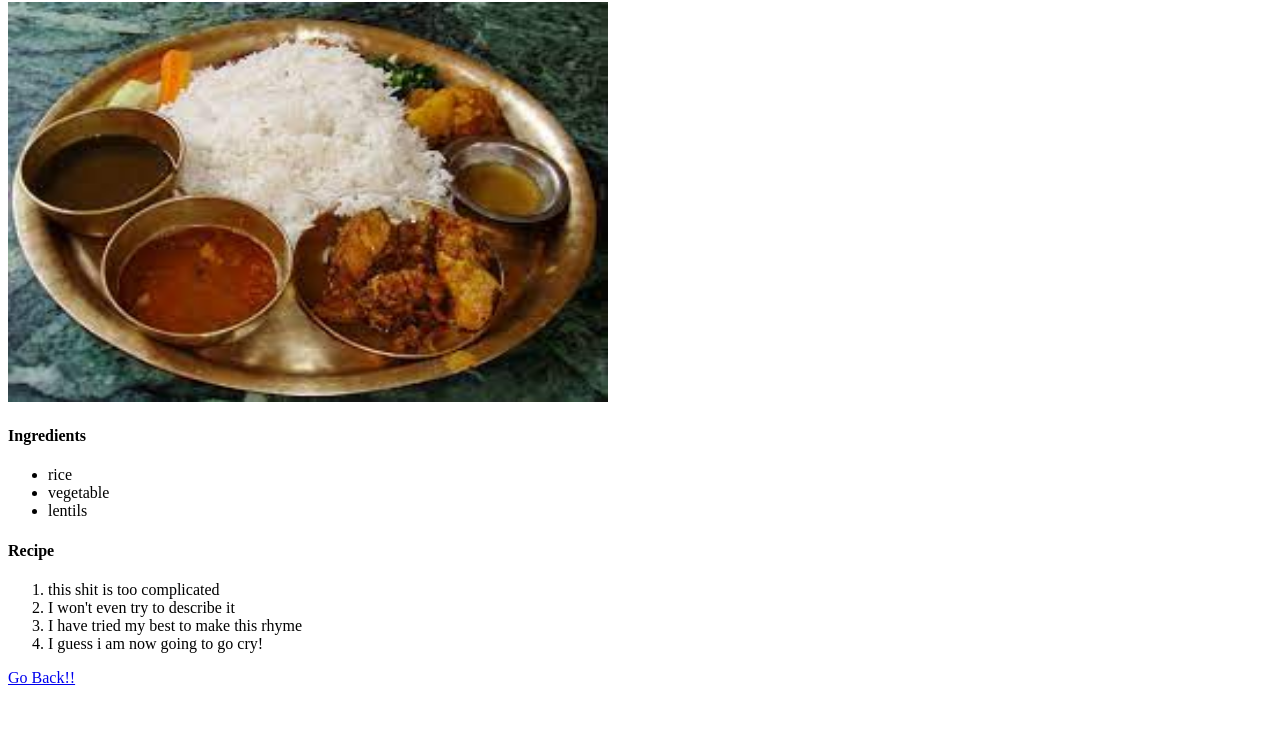
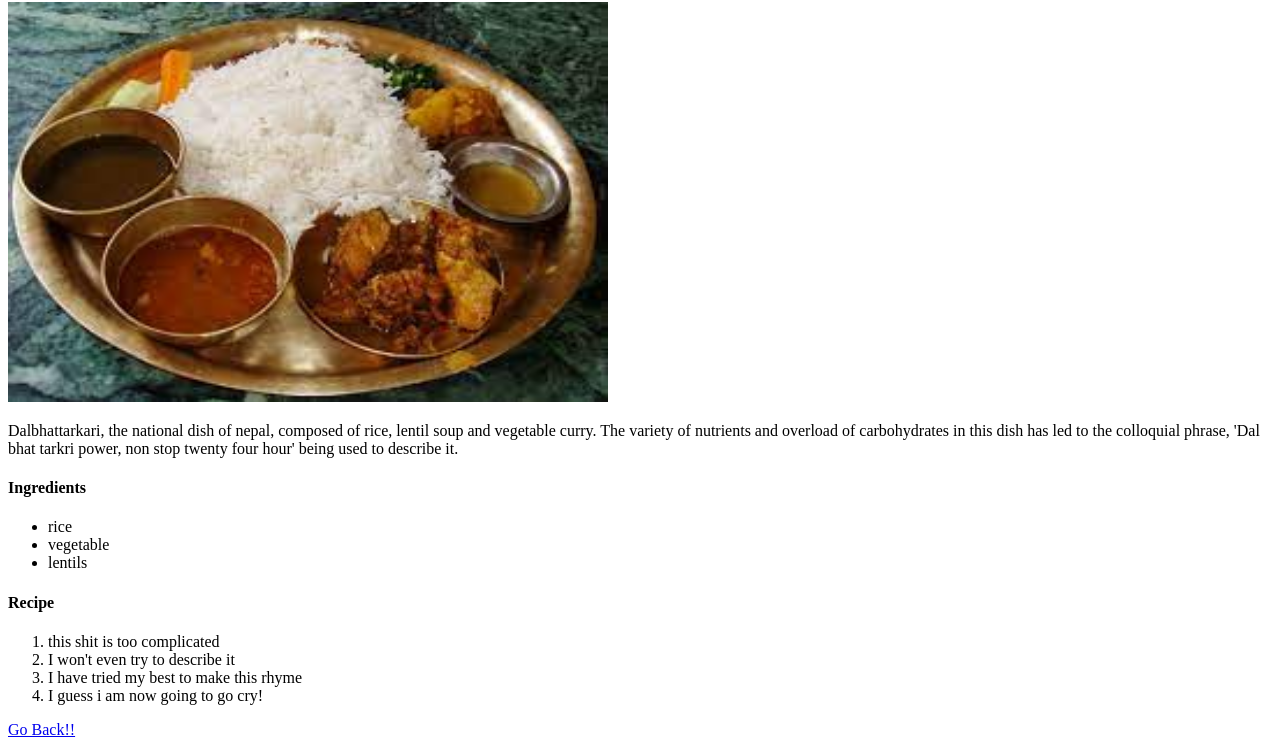
Before and after one commit to ritizzzz/odin-recipes, a plain HTML site: page recipes/dalbhattarkari.html in a window 1280 px wide. Shown: the part 78-825 px from the top of the page. Before the commit the page ends 800 px from the top, so only its background shows below. Drawn offline with Linux system fonts and the light colour scheme.

Commit message:
description was added
using the p tag with default font - description of the respective dishes

```diff
--- a/recipes/dalbhattarkari.html
+++ b/recipes/dalbhattarkari.html
@@ -9,6 +9,7 @@
 <body>
     <h1>dalbhattarkari</h1>
     <img src="../images/dalbhattarkari.jpeg" alt="delicious dalbhattarkari"  style="width: 600px; height: 400px;">
+    <p style="width: 600">Dalbhattarkari, the national dish of nepal, composed of rice, lentil soup and vegetable curry. The variety of nutrients and overload of carbohydrates in this dish has led to the colloquial phrase, 'Dal bhat tarkri power, non stop twenty four hour' being used to describe it.</p>
     <h4>Ingredients</h4>
     <ul>
         <li>rice</li>
```
Also changed, not shown: recipes/chowmein.html (+2 -0 lines).
